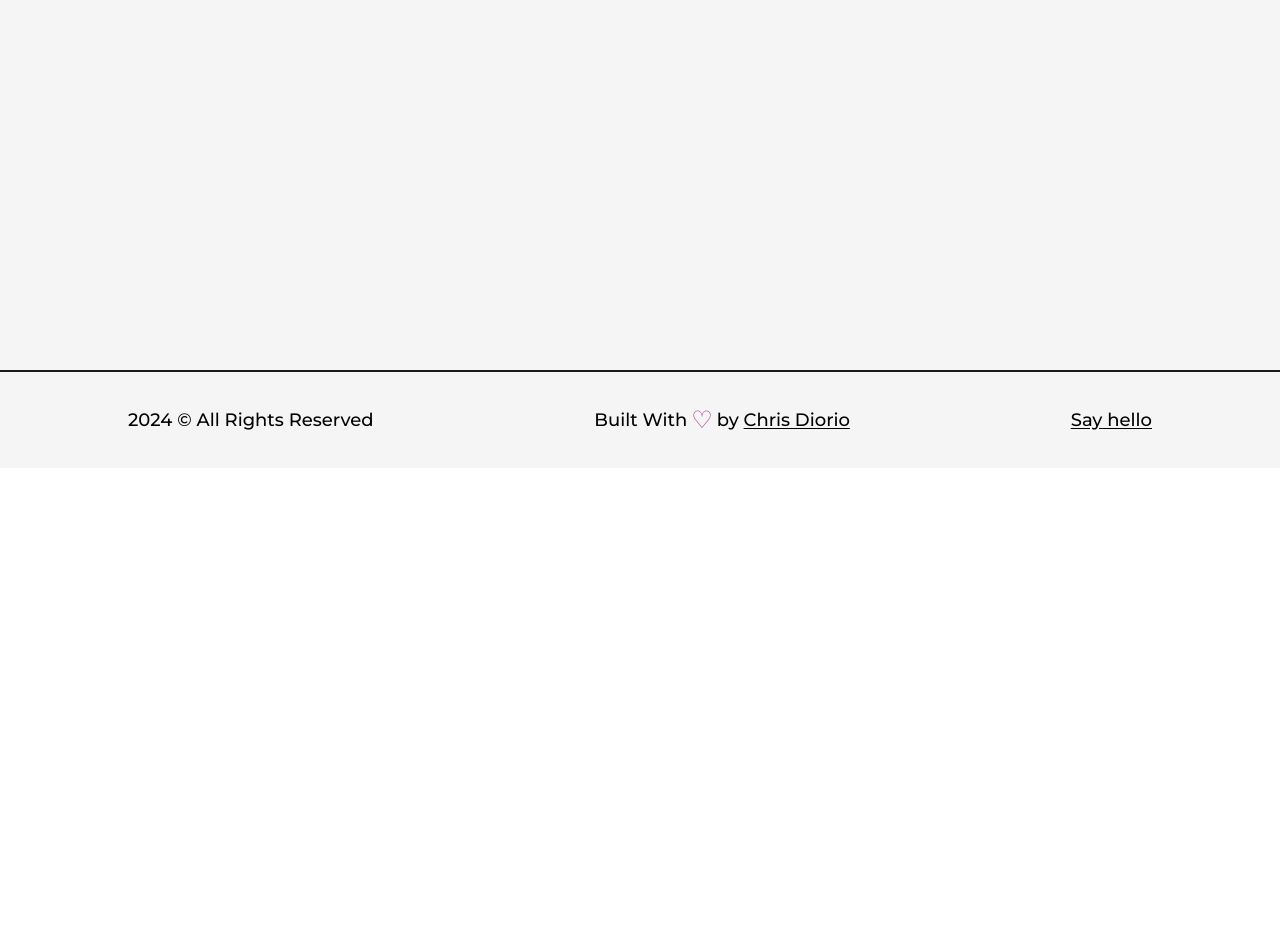
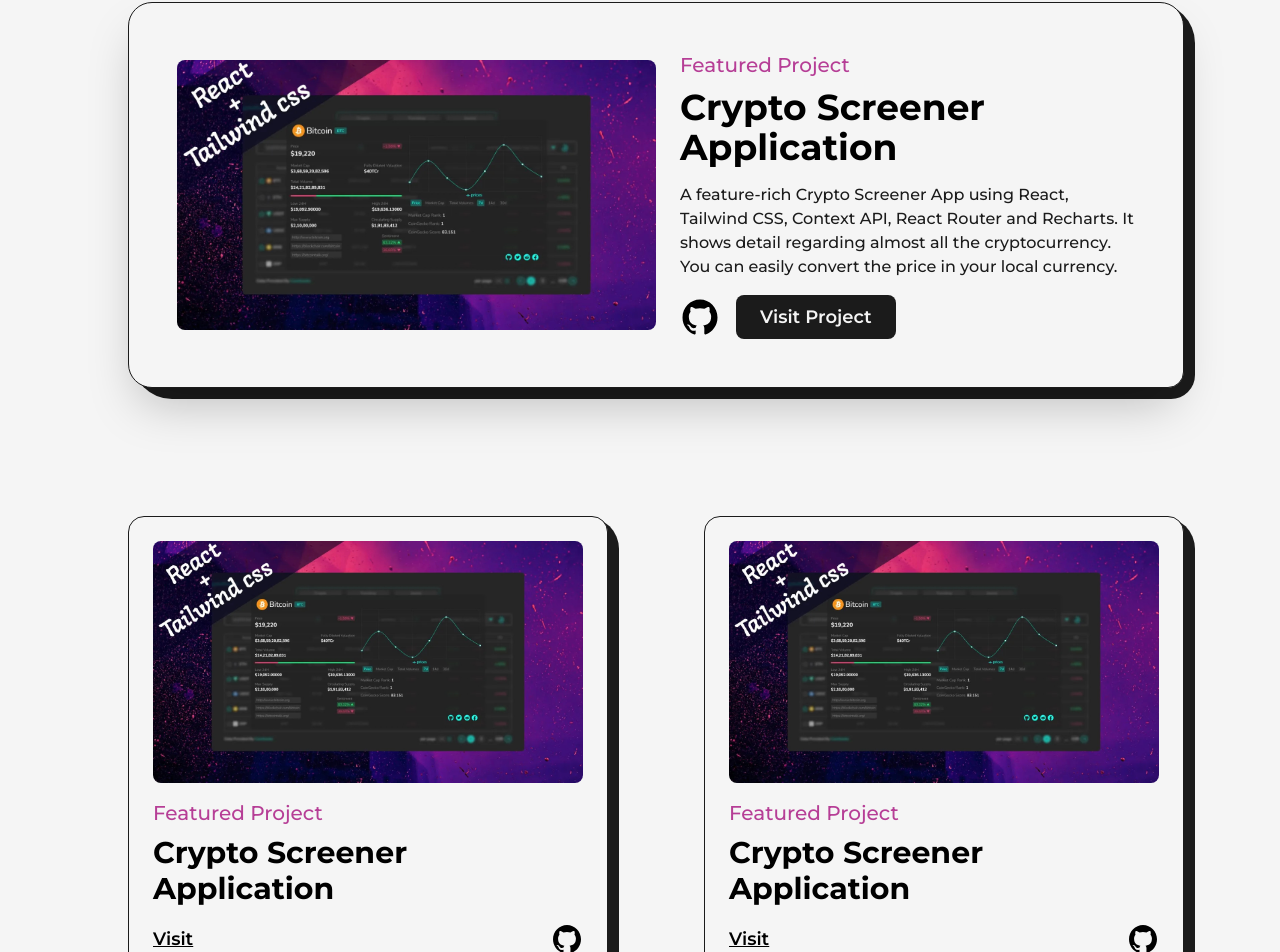
Before and after one commit to PupRiku/Portfolio-V3, a Next.js app: page /projects in a window 1280 px wide. Before the commit this address had no page. Shown: the part 518-1470 px from the top of the page. Before the commit the page ends 986 px from the top, so only its background shows below. Built offline with nearby package versions, Linux system fonts and the light colour scheme.

Commit message:
Projects page

```diff
--- /dev/null
+++ b/src/pages/projects/index.js
@@ -0,0 +1,170 @@
+import AnimatedText from '@/components/AnimatedText'
+import { GithubIcon } from '@/components/Icons'
+import Layout from '@/components/Layout'
+import Head from 'next/head'
+import Image from 'next/image'
+import Link from 'next/link'
+import React from 'react'
+import project1 from '../../../public/images/projects/crypto-screener-cover-image.jpg'
+import project2 from '../../../public/images/projects/portfolio-cover-image.jpg'
+
+const FeaturedProject = ({ type, title, summary, img, link, github }) => {
+  return (
+    <article className='relative flex w-full items-center justify-between rounded-3xl rounded-br-2xl border border-solid border-dark bg-light p-12 shadow-2xl'>
+      <div className='absolute -right-3 top-0 -z-10 h-[103%] w-[100.82%] rounded-[2.5rem] rounded-br-3xl bg-dark' />
+      <Link
+        href={link}
+        target='_blank'
+        className='w-1/2 cursor-pointer overflow-hidden rounded-lg'
+      >
+        <Image src={img} alt={title} className='h-auto w-full' />
+      </Link>
+      <div className='flex w-1/2 flex-col items-start justify-between pl-6'>
+        <span className='text-xl font-medium text-primary'>{type}</span>
+        <Link
+          href={link}
+          target='_blank'
+          className='underline-offset-2 hover:underline'
+        >
+          <h2 className='my-2 w-full text-left text-4xl font-bold'>{title}</h2>
+        </Link>
+        <p className='my-2 font-medium text-dark'>{summary}</p>
+        <div className='mt-2 flex items-center'>
+          <Link href={github} target='_blank' className='w-10'>
+            <GithubIcon />
+          </Link>
+          <Link
+            href={link}
+            target='_blank'
+            className='ml-4 rounded-lg bg-dark p-2 px-6 text-lg font-semibold text-light'
+          >
+            Visit Project
+          </Link>
+        </div>
+      </div>
+    </article>
+  )
+}
+
+const Project = ({ type, title, img, link, github }) => {
+  return (
+    <div>
+      <article className='relative flex w-full flex-col items-center justify-center rounded-2xl border border-solid border-dark bg-light p-6'>
+      <div className='absolute -right-3 top-0 -z-10 h-[103%] w-[100.82%] rounded-[2rem] rounded-br-3xl bg-dark' />
+        <Link
+          href={link}
+          target='_blank'
+          className='w-full cursor-pointer overflow-hidden rounded-lg'
+        >
+          <Image src={img} alt={title} className='h-auto w-full' />
+        </Link>
+        <div className='mt-4 flex w-full flex-col items-start justify-between'>
+          <span className='text-xl font-medium text-primary'>{type}</span>
+          <Link
+            href={link}
+            target='_blank'
+            className='underline-offset-2 hover:underline'
+          >
+            <h2 className='my-2 w-full text-left text-3xl font-bold'>
+              {title}
+            </h2>
+          </Link>
+          <div className='mt-2 flex w-full items-center justify-between'>
+            <Link
+              href={link}
+              target='_blank'
+              className='text-lg font-semibold underline'
+            >
+              Visit
+            </Link>
+            <Link href={github} target='_blank' className='w-8'>
+              <GithubIcon />
+            </Link>
+          </div>
+        </div>
+      </article>
+    </div>
+  )
+}
+
+const projects = () => {
+  return (
+    <>
+      <Head>
+        <title>Chris Diorio | Projects</title>
+        <meta name='description' content='Projects by Chris Diorio' />
+      </Head>
+      <main className='mb-16 flex w-full flex-col items-center justify-center'>
+        <Layout className='pt-16'>
+          <AnimatedText
+            text='Imagination Trumps Knowledge!'
+            className='mb-16'
+          />
+          <div className='grid grid-cols-12 gap-24 gap-y-32'>
+            <div className='col-span-12'>
+              <FeaturedProject
+                title='Crypto Screener Application'
+                summary='A feature-rich Crypto Screener App using React, Tailwind CSS, Context API, React Router and Recharts.
+It shows detail regarding almost all the cryptocurrency. You can easily convert the price in your
+local currency.'
+                link='/'
+                type='Featured Project'
+                github='/'
+                img={project1}
+              />
+            </div>
+            <div className='col-span-6'>
+              <Project
+                title='Crypto Screener Application'
+                link='/'
+                type='Featured Project'
+                github='/'
+                img={project1}
+              />
+            </div>
+            <div className='col-span-6'>
+              <Project
+                title='Crypto Screener Application'
+                link='/'
+                type='Featured Project'
+                github='/'
+                img={project1}
+              />
+            </div>
+            <div className='col-span-12'>
+              <FeaturedProject
+                title='React Portfolio Website'
+                summary='A professional portfolio website using React JS, Framer-motion, and Styled-components. It has smooth
+                page transitions, cool background effects, unique design and it is mobile responsive.'
+                link='/'
+                type='Featured Project'
+                github='/'
+                img={project2}
+              />
+            </div>
+            <div className='col-span-6'>
+              <Project
+                title='Crypto Screener Application'
+                link='/'
+                type='Featured Project'
+                github='/'
+                img={project1}
+              />
+            </div>
+            <div className='col-span-6'>
+              <Project
+                title='Crypto Screener Application'
+                link='/'
+                type='Featured Project'
+                github='/'
+                img={project1}
+              />
+            </div>
+          </div>
+        </Layout>
+      </main>
+    </>
+  )
+}
+
+export default projects
```
